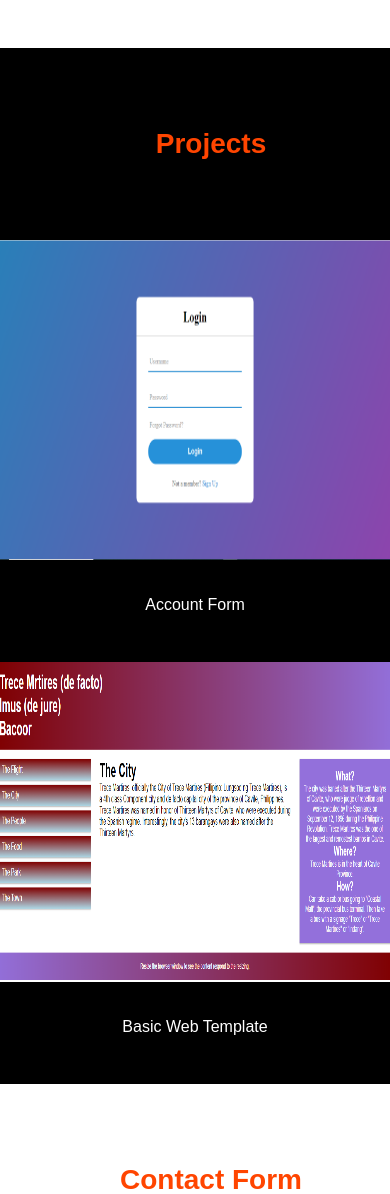
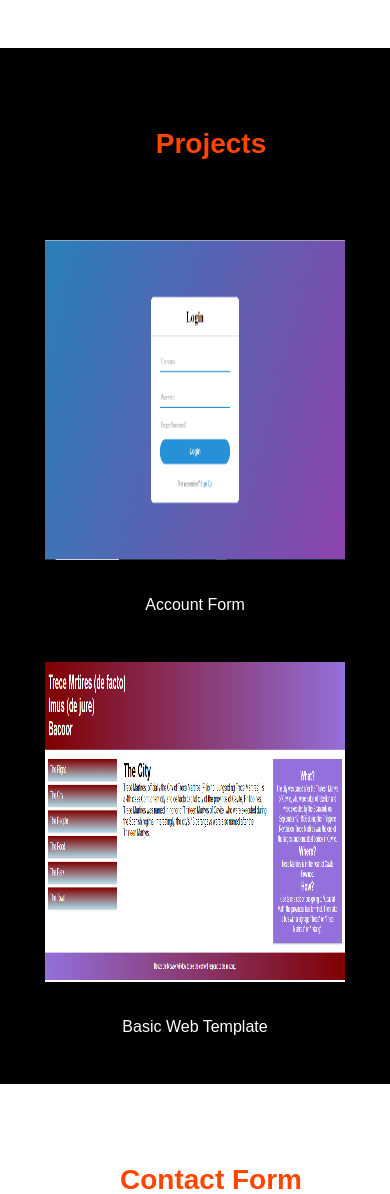
Before and after one commit to Poliquit/jeremypoliquit.github.io, a PHP site: page / in a window 390 px wide. Shown: the part 2948-4142 px from the top of the page. Run offline with PHP 8.4, Linux system fonts and the light colour scheme.

Commit message:
responsive for mobile view

```diff
--- a/responsive.css
+++ b/responsive.css
@@ -98,10 +98,21 @@
 
     .collection-projects {
         flex-direction: column;
+        display: flex;
+        overflow: hidden;
+
     }
 
     .project-1 img,
     .project-2 img {
         width: 400px;
     }
+
 }
+
+@media only screen and (max-width: 480px) {
+  .project-1 img,
+    .project-2 img {
+        width: 300px;
+    }
+}
```
